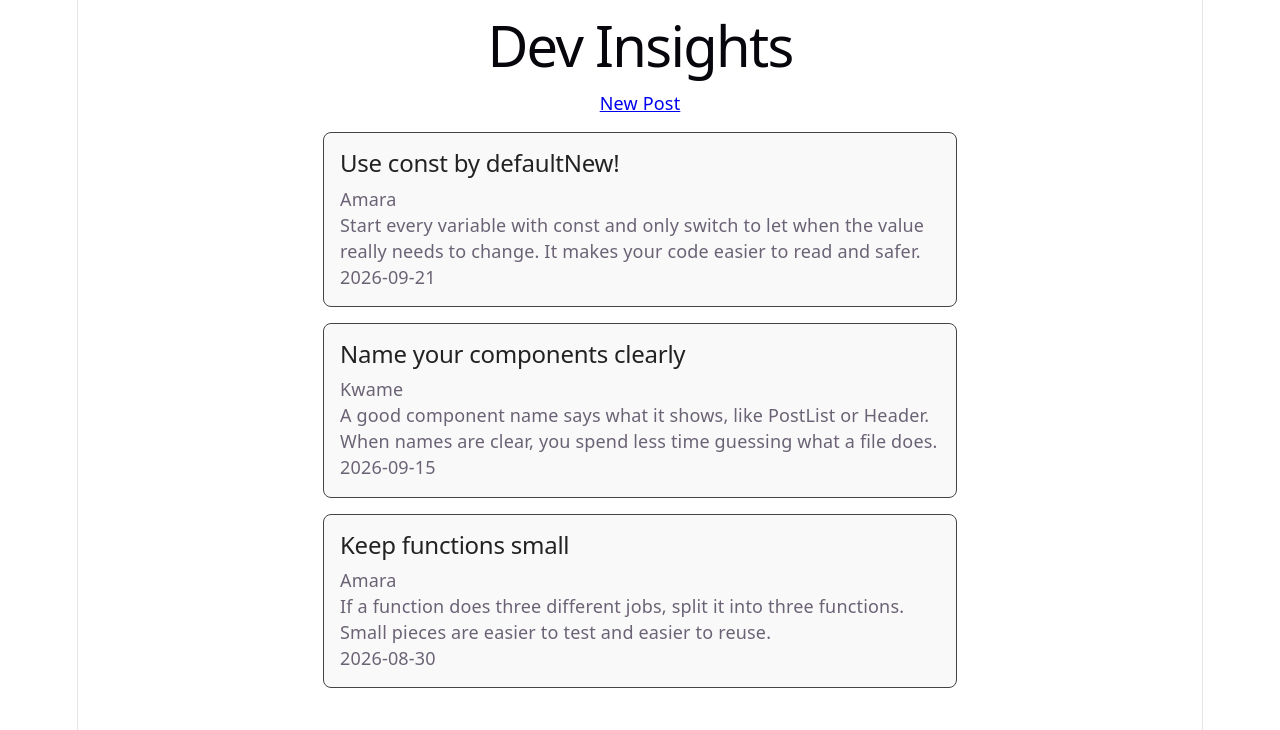
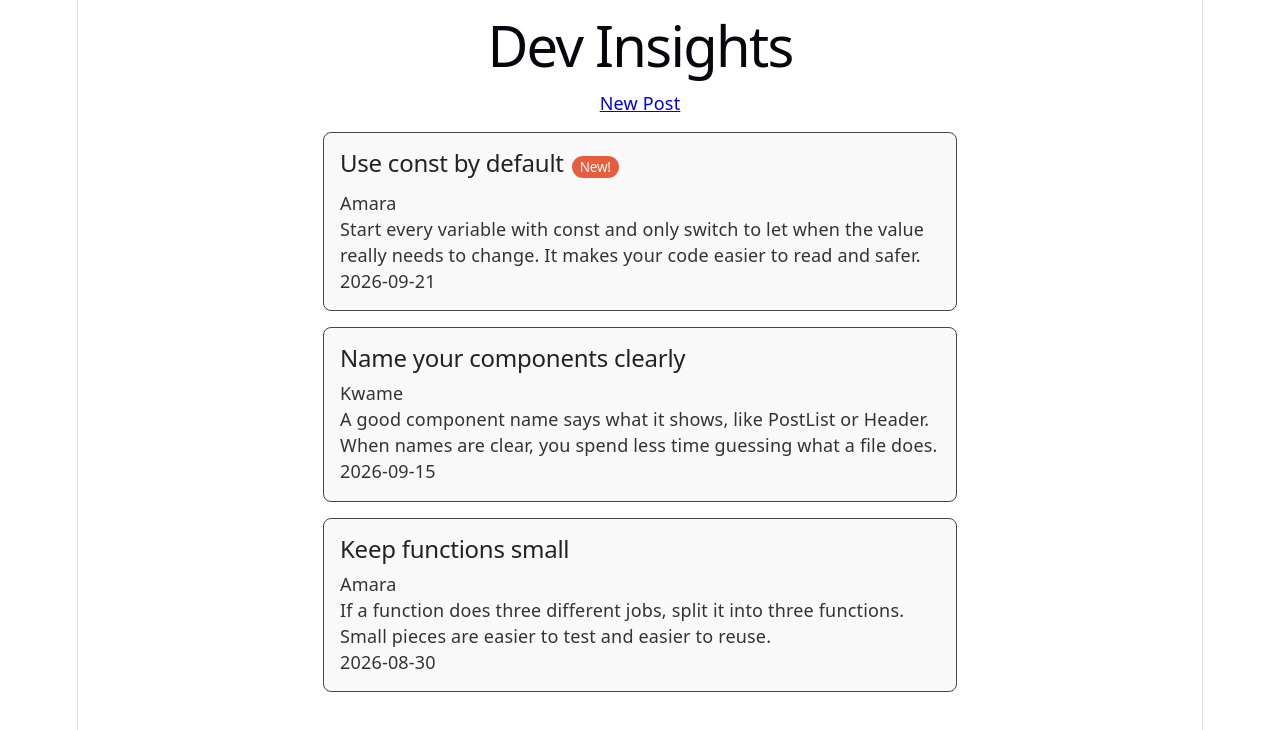
Before and after one commit to iclaudiaadeline/mini-blog, a React (Vite) app: page / in a window 1280 px wide. Shown: the top 730 px of the page. Built offline with nearby package versions, Linux system fonts and the light colour scheme.

Commit message:
feat: add styles for "New!" badge in Post component

```diff
--- a/src/styles/posts.css
+++ b/src/styles/posts.css
@@ -10,3 +10,16 @@
 .post-card h2 {
   color: #222;
 }
+
+.new-badge {
+  background-color: #e95d3f;
+  color: #fff;
+  font-size: 0.75rem;
+  padding: 2px 8px;
+  border-radius: 999px;
+  margin-left: 8px;
+}
+
+.post-card p {
+  color: #333;
+}
```
